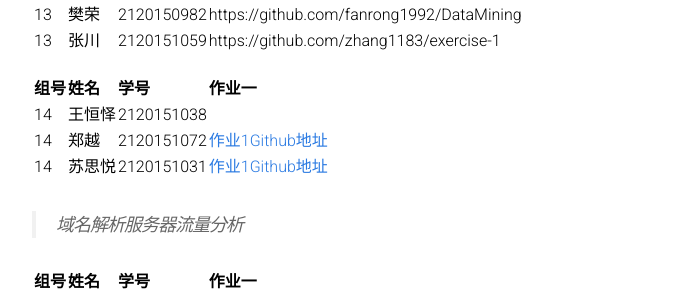
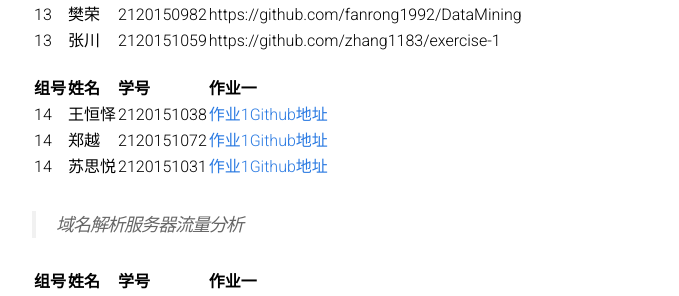
Before and after one commit to BITDM/bitdm.github.io, a Jekyll site: the page built from 2016/groups.md, in a window 1280 px wide and 900 px high, scrolled down 2499 px. Shown: the part 155-451 px from the top of the window, without its empty margins (208-887 px from the left). Built offline with Jekyll 4.4.1, drawn with Linux system fonts in a browser that asks for light colours.

Commit message:
Update groups.md

```diff
--- a/2016/groups.md
+++ b/2016/groups.md
@@ -114,7 +114,7 @@ permalink: /2016/groups/
 
 |组号|姓名|学号|作业一|
 |:-------------|:-------------|:-----|:-----|
-|14|王恒怿|2120151038|
+|14|王恒怿|2120151038|[作业1Github地址](https://github.com/wanghybit/DM2016)
 |14|郑越|2120151072|[作业1Github地址](https://github.com/ZhengYue1994/Seaweed/)|
 |14|苏思悦|2120151031|[作业1Github地址](https://github.com/andrea071/Datamining3/)|
 
```
